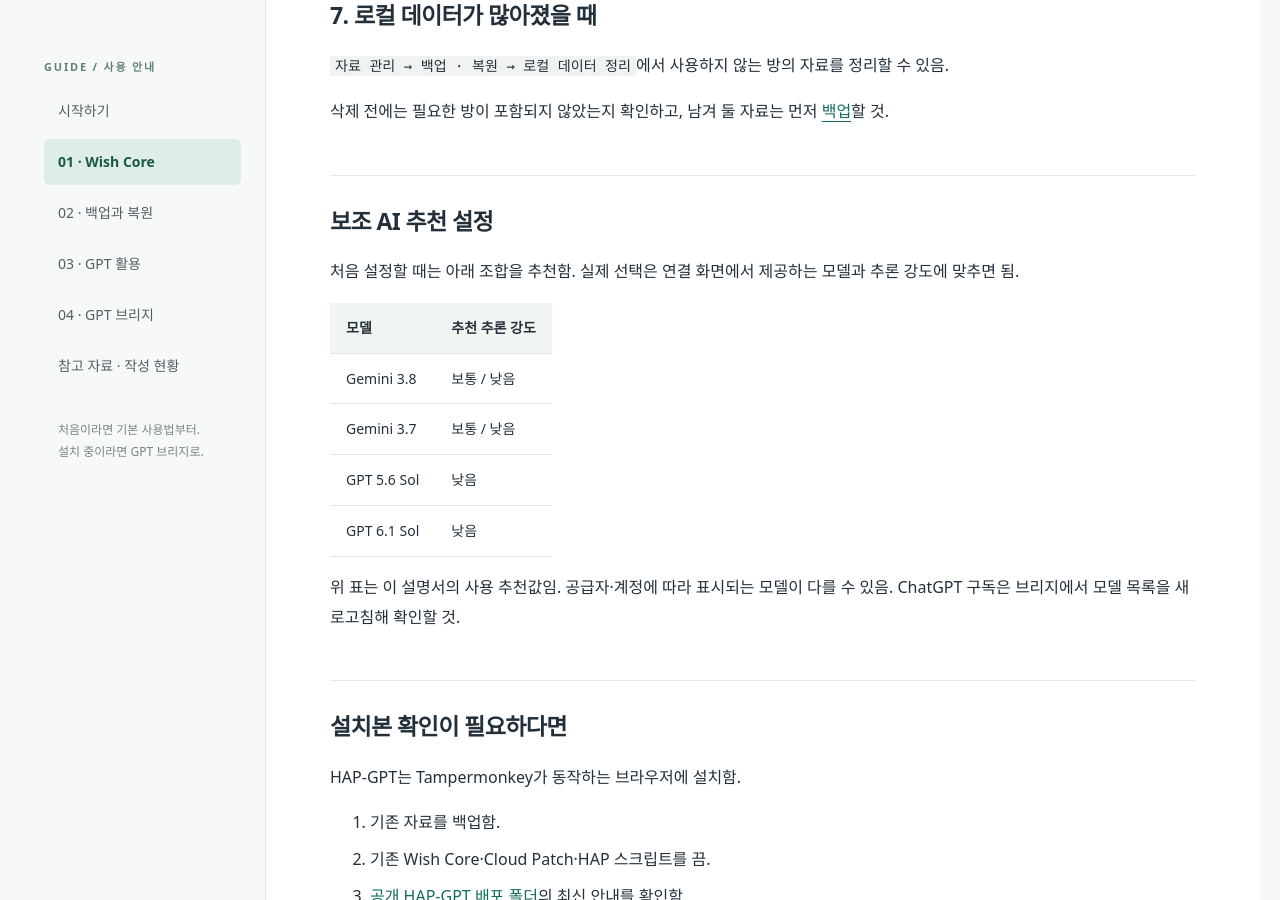
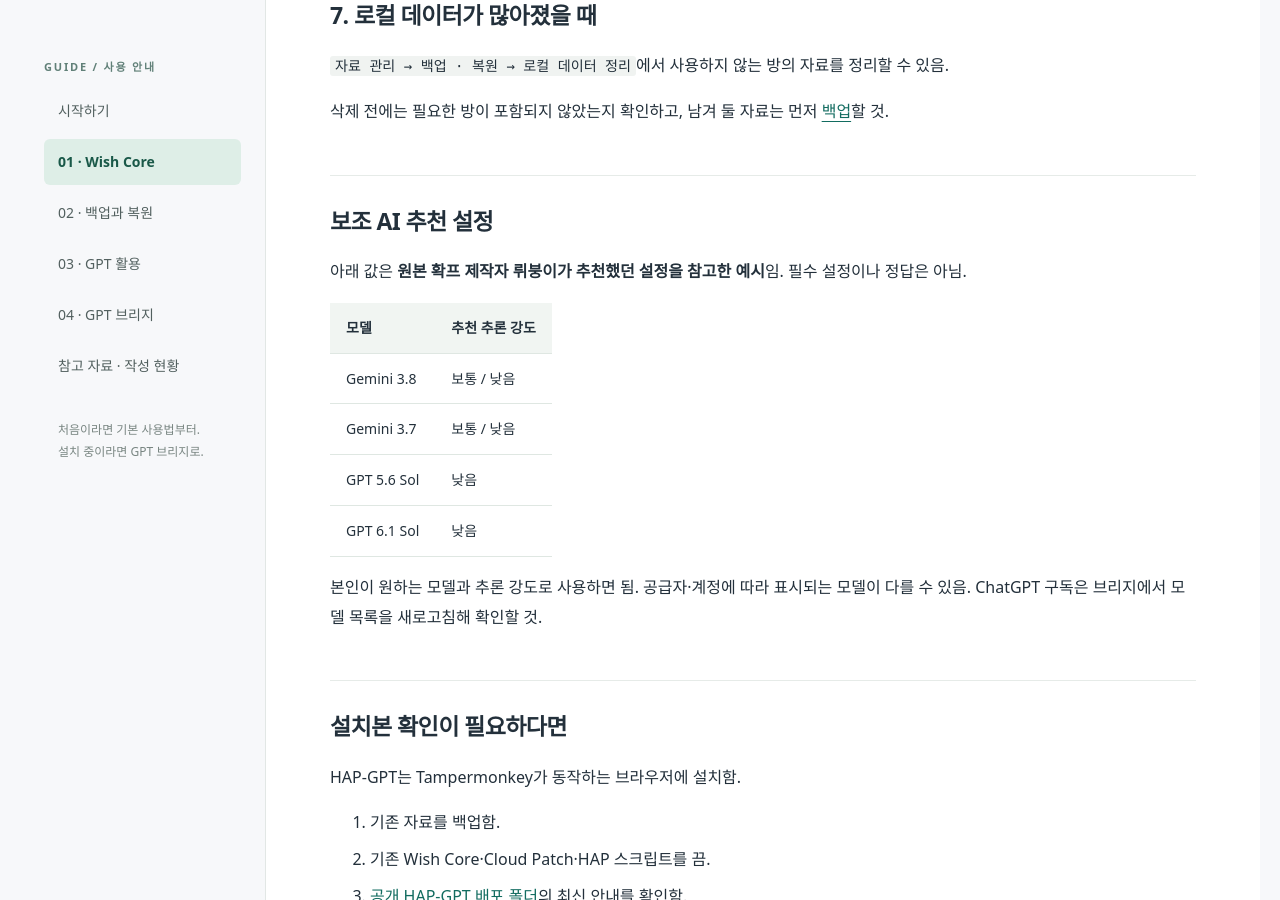
Before and after one commit to eun033/crack-help-page, a Jekyll site: the page built from core.md, in a window 1280 px wide and 900 px high, scrolled down 5356 px. Built offline with Jekyll 4.4.1, drawn with Linux system fonts in a browser that asks for light colours.

Commit message:
docs: clarify recommended AI settings are optional

```diff
--- a/core.md
+++ b/core.md
@@ -83,7 +83,7 @@ HAP-GPT에서는 **자료 관리 → 외부 AI로 재구축** 작업을 **GPT로
 
 ## 보조 AI 추천 설정
 
-처음 설정할 때는 아래 조합을 추천함. 실제 선택은 연결 화면에서 제공하는 모델과 추론 강도에 맞추면 됨.
+아래 값은 **원본 확프 제작자 뤼붕이가 추천했던 설정을 참고한 예시**임. 필수 설정이나 정답은 아님.
 
 | 모델 | 추천 추론 강도 |
 | --- | --- |
@@ -92,7 +92,7 @@ HAP-GPT에서는 **자료 관리 → 외부 AI로 재구축** 작업을 **GPT로
 | GPT 5.6 Sol | 낮음 |
 | GPT 6.1 Sol | 낮음 |
 
-위 표는 이 설명서의 사용 추천값임. 공급자·계정에 따라 표시되는 모델이 다를 수 있음. ChatGPT 구독은 브리지에서 모델 목록을 새로고침해 확인할 것.
+본인이 원하는 모델과 추론 강도로 사용하면 됨. 공급자·계정에 따라 표시되는 모델이 다를 수 있음. ChatGPT 구독은 브리지에서 모델 목록을 새로고침해 확인할 것.
 
 ## 설치본 확인이 필요하다면
 
```
